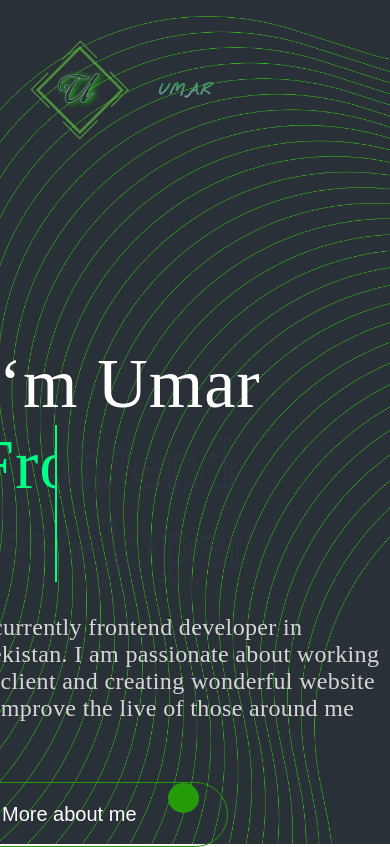
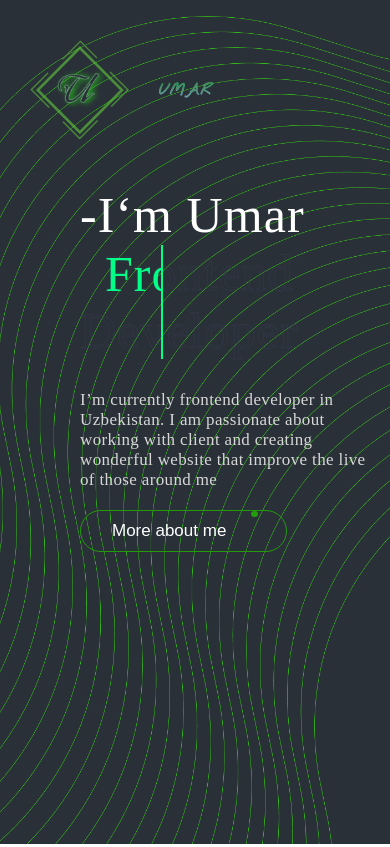
Before and after one commit to Begzodbekov/begzodbek_personal-website, a React (Create React App) app: page / in a window 390 px wide. Built offline with nearby package versions, Linux system fonts and the light colour scheme; the HTML template or start-up script is replaced by a standard one.

Commit message:
responsive

```diff
--- a/src/Components/Header/Header.scss
+++ b/src/Components/Header/Header.scss
@@ -36,7 +36,6 @@
         .nav_list_item{
             position: relative;
             margin-left: 100px;
-            // transition: 0.3s all ease;
             a{
                 text-decoration: none;
                 color: #fff;
@@ -148,3 +147,29 @@
 
     }
 }
+
+
+@media screen and (max-width: 360px) {
+    .nav_inner{
+        z-index: -1;
+        .nav_inner_left{
+            .item1{
+                a{
+                    img{
+                        max-width: 70px;
+                        height: 70px;
+                    }
+                }
+            }
+            .item2{
+                margin-left: 20px;
+                a{
+                    img{
+                        max-width: 50px;
+                        height: 12px;
+                    }
+                }
+            }
+        }
+    }
+}
--- a/src/Components/Hero/Hero.jsx
+++ b/src/Components/Hero/Hero.jsx
@@ -1,6 +1,5 @@
 import React from 'react'
 import './Hero.scss'
-
 import { Link } from 'react-router-dom'
 function Hero() {
   return (
@@ -25,7 +24,7 @@ function Hero() {
               <i class="bi bi-telegram"></i>
              </a>
            </div>
-            <div>
+           <div className='hero_left_bottom'>
               <h1 className='hero_left_name'>-I‘m Umar <br />
                 <span className='hero_left_span' data-text="Frontend Developer">Frontend Developer</span>
               </h1>
--- a/src/Components/Hero/Hero.scss
+++ b/src/Components/Hero/Hero.scss
@@ -1,4 +1,6 @@
 .Hero{
+
+
     .hero_social{
         display: flex;
         justify-content: space-between;
@@ -15,8 +17,8 @@
             cursor: pointer;
         }
     }
-    position: relative;
     .hero_inner{
+        // position: absolute;
         .hero_left{
             display: flex;
             justify-content: space-around;
@@ -105,3 +107,73 @@
         width: 100%;
     }
 }
+
+
+@media screen and (max-width: 1140px) {
+    .hero_inner{
+        .hero_left{
+            .hero_social{
+                left: 2%;
+                margin-top: -100px;
+            }
+            .hero_left_bottom{
+                .hero_left_name{
+                    font-size: 60px;
+                }
+                .hero_left_definintion{
+                    max-width: 600px;
+                    font-size: 20px;
+                }
+                .hero_left_button{
+                    padding: 15px 70px 15px 41px;
+                    .bi_right{
+                     padding: 10px 10px;
+                     margin-top: -15px;
+                     margin-left: 20px;
+                    }
+                }
+            }
+        }
+    }
+}
+
+@media screen and (max-width: 775px) {
+    .Hero{
+        position: absolute;
+        z-index: 1;
+        margin-top: -158px;
+        margin-left: 130px;
+    }
+    .hero_inner{
+        .hero_left{
+            .hero_social{
+                left: 2%;
+                margin-top: -20px;
+                .bi::before{
+                    font-size: 27px;
+                    color: #249C0A;
+                    cursor: pointer;
+                }
+            }
+            .hero_left_bottom{
+                .hero_left_name{
+                    font-size: 50px;
+                }
+                .hero_left_definintion{
+                    max-width: 560px;
+                    font-size: 17px;
+                }
+                .hero_left_button{
+                    margin-top: 20px;
+                    font-size: 17px;
+                    padding: 10px 60px 10px 31px;
+                    .bi_right{
+                     padding: 3px 3px;
+                     margin-top: -10px;
+                     margin-left: 25px;
+                    }
+                }
+            }
+        }
+    }
+}
```
Lines whose indentation alone changed are shown as unchanged.
